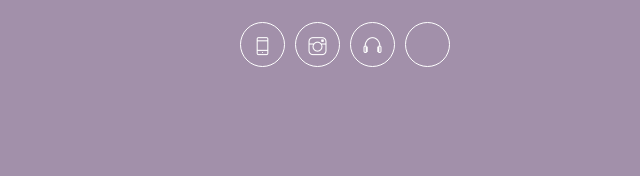
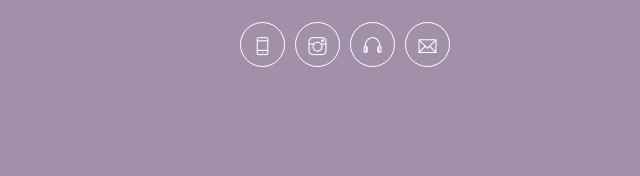
Before and after one commit to chetanscapture/Photography, a plain HTML site: page index.html in a window 1280 px wide. Shown: the part 6969-7145 px from the top of the page, 295-935 px from the left. Drawn offline with Linux system fonts and the light colour scheme.

Commit message:
email addition

```diff
--- a/index.html
+++ b/index.html
@@ -429,7 +429,7 @@
                                     </li>
                                     <li>
                                         <a href="mailto:chetanscapture@gmail.com" target="_blank">
-                                            <i class="ti-email:before"></i>
+                                            <i class="ti-email"></i>
                                         </a>
                                     </li>
                                 </ul>
```
